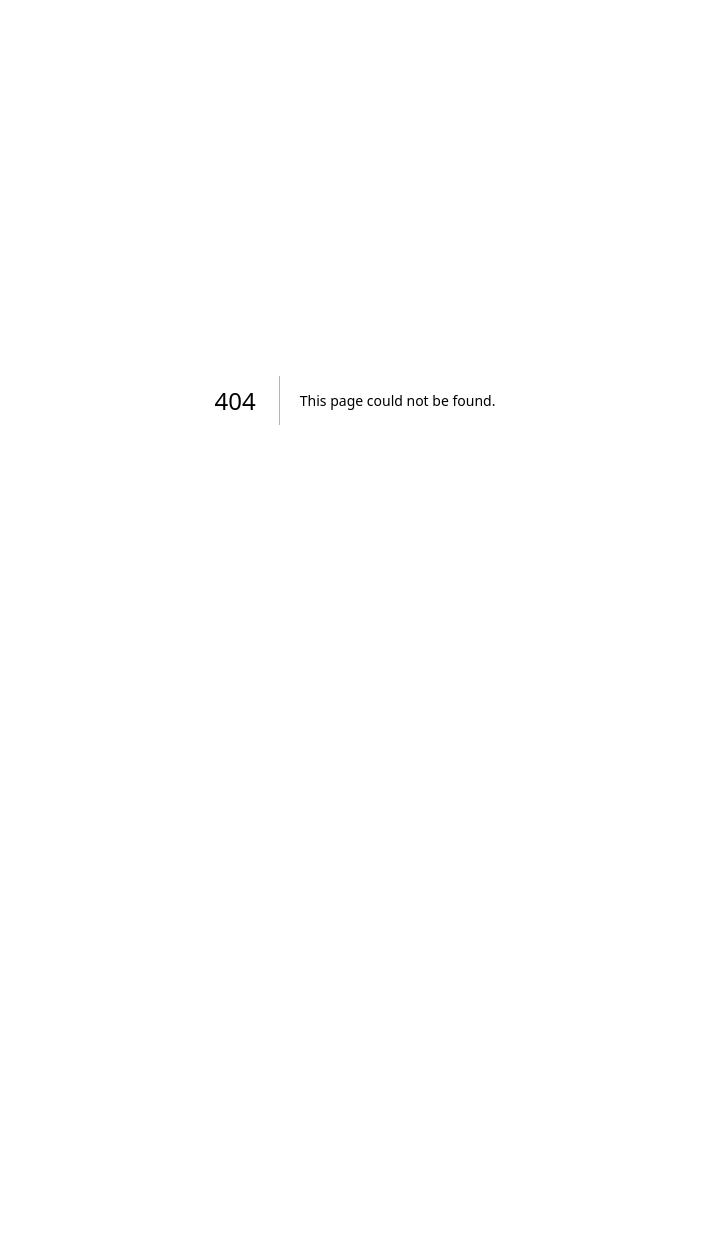
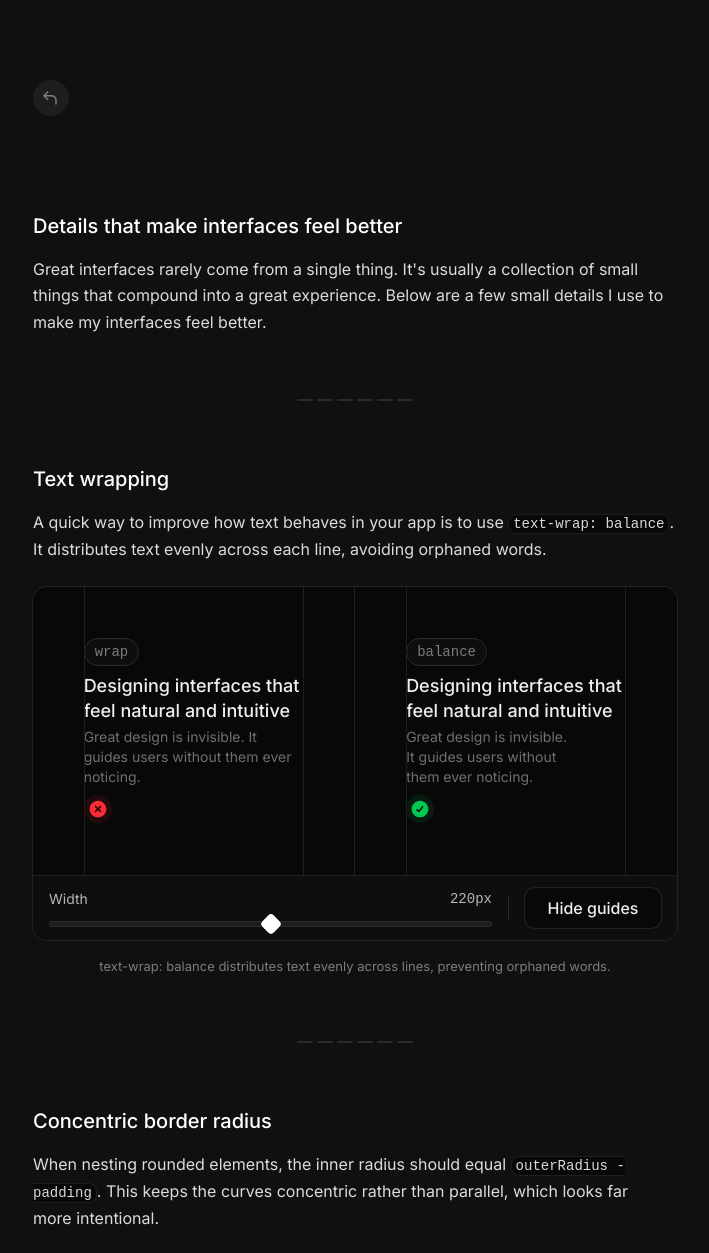
Before and after one commit to GobindB/gobindbakhshi, a Next.js app: page /experiment in a window 1280 px wide. Before the commit this address had no page. Shown: the top 1253 px of the page, without its empty margins (285-994 px from the left). Before the commit the page ends 800 px from the top, so only its background shows below. Built offline with nearby package versions, Linux system fonts and the light colour scheme.

Commit message:
feat: add /experiment page with UI detail demos

```diff
--- /dev/null
+++ b/src/app/experiment/page.tsx
@@ -0,0 +1,155 @@
+import { AntialiasingDemo } from "@/components/antialiasing-demo";
+import { BorderRadiusDemo } from "@/components/border-radius-demo";
+import { OpticalAlignmentDemo } from "@/components/optical-alignment-demo";
+import { ShadowBorderDemo } from "@/components/shadow-border-demo";
+import { StaggerDemo } from "@/components/stagger-demo";
+import { TabularNumbersDemo } from "@/components/tabular-numbers-demo";
+import { TableOfContents } from "@/components/table-of-contents";
+import { TextWrapDemo } from "@/components/text-wrap-demo";
+
+function Divider() {
+  return (
+    <div className="my-16 flex w-full items-center justify-center gap-1">
+      {Array.from({ length: 6 }, (_, i) => (
+        <div key={i} className="h-0.5 w-4 rounded-full bg-[#2a2a2a]" />
+      ))}
+    </div>
+  );
+}
+
+export default function Home() {
+  return (
+    <>
+    <TableOfContents />
+    <main className="mx-auto max-w-[43.25rem] px-6 py-20 leading-relaxed">
+      {/* Top bar */}
+      <div className="mb-24 flex min-h-9 w-full select-none items-center justify-between gap-2">
+        <a
+          className="group flex size-9 shrink-0 cursor-pointer items-center justify-center rounded-full bg-[#1e1e1e] transition-[scale,background-color] duration-200 ease-out hover:bg-[#2a2a2a] active:scale-[0.97] will-change-transform"
+          aria-label="Home"
+          href="/"
+        >
+          <svg
+            aria-label="Arrow Top Left Icon"
+            fill="none"
+            height="24"
+            viewBox="0 0 24 24"
+            width="24"
+            className="mr-0.5 size-[18px] text-[#7c7c7c] transition-colors duration-200 ease-out group-hover:text-[#eee]"
+          >
+            <path
+              d="M9.70711 4.70711C10.0976 4.31658 10.0976 3.68342 9.70711 3.29289C9.31658 2.90237 8.68342 2.90237 8.29289 3.29289L3.29289 8.29289C2.90237 8.68342 2.90237 9.31658 3.29289 9.70711L8.29289 14.7071C8.68342 15.0976 9.31658 15.0976 9.70711 14.7071C10.0976 14.3166 10.0976 13.6834 9.70711 13.2929L6.41421 10H10.4C12.0967 10 13.309 10.0008 14.2594 10.0784C15.198 10.1551 15.7927 10.3018 16.27 10.545C17.2108 11.0243 17.9757 11.7892 18.455 12.73C18.6982 13.2073 18.8449 13.802 18.9216 14.7406C18.9992 15.691 19 16.9033 19 18.6V20C19 20.5523 19.4477 21 20 21C20.5523 21 21 20.5523 21 20V18.5556C21 16.913 21 15.6191 20.9149 14.5778C20.8281 13.5154 20.6478 12.6283 20.237 11.8221C19.5659 10.5049 18.4951 9.43407 17.1779 8.76295C16.3717 8.35217 15.4846 8.17186 14.4222 8.08507C13.3809 7.99999 12.087 7.99999 10.4444 8L6.41421 8L9.70711 4.70711Z"
+              fill="currentColor"
+            />
+          </svg>
+        </a>
+      </div>
+
+      <h1 id="playground" className="mb-4 scroll-m-8 text-xl font-medium text-white">
+        Details that make interfaces feel better
+      </h1>
+      <p className="text-white/85 [line-height:1.65] [text-wrap:pretty]">
+        Great interfaces rarely come from a single thing. It&apos;s usually a
+        collection of small things that compound into a great experience. Below
+        are a few small details I use to make my interfaces feel better.
+      </p>
+
+      <Divider />
+
+      <h2 id="text-wrapping" className="mb-4 scroll-m-8 text-xl font-medium text-white">
+        Text wrapping
+      </h2>
+      <p className="text-white/85 [line-height:1.65] [text-wrap:pretty]">
+        A quick way to improve how text behaves in your app is to
+        use <code className="rounded-md border border-[#1e1e1e] bg-[#080808] px-1 py-px font-mono text-[14px]">text-wrap: balance</code>.
+        It distributes text evenly across each line, avoiding orphaned words.
+      </p>
+      <TextWrapDemo />
+
+      <Divider />
+
+      <h2 id="concentric-border-radius" className="mb-4 scroll-m-8 text-xl font-medium text-white">
+        Concentric border radius
+      </h2>
+      <p className="text-white/85 [line-height:1.65] [text-wrap:pretty]">
+        When nesting rounded elements, the inner radius should
+        equal <code className="rounded-md border border-[#1e1e1e] bg-[#080808] px-1 py-px font-mono text-[14px]">outerRadius - padding</code>.
+        This keeps the curves concentric rather than parallel, which looks far more
+        intentional.
+      </p>
+      <BorderRadiusDemo />
+
+      <Divider />
+
+      <h2 id="make-text-crispy" className="mb-4 scroll-m-8 text-xl font-medium text-white">
+        Make text crispy
+      </h2>
+      <p className="text-white/85 [line-height:1.65] [text-wrap:pretty]">
+        On macOS, the default font smoothing uses subpixel rendering which can make
+        light text on dark backgrounds appear heavy and blurry.
+        Use <code className="rounded-md border border-[#1e1e1e] bg-[#080808] px-1 py-px font-mono text-[14px]">-webkit-font-smoothing: antialiased</code> to
+        switch to grayscale antialiasing for thinner, sharper text.
+      </p>
+      <AntialiasingDemo />
+
+      <Divider />
+
+      <h2 id="use-tabular-numbers" className="mb-4 scroll-m-8 text-xl font-medium text-white">
+        Use tabular numbers
+      </h2>
+      <p className="text-white/85 [line-height:1.65] [text-wrap:pretty]">
+        Proportional numbers look great in prose, but in tables, dashboards, or
+        anywhere values change dynamically,
+        use <code className="rounded-md border border-[#1e1e1e] bg-[#080808] px-1 py-px font-mono text-[14px]">font-variant-numeric: tabular-nums</code>.
+        It gives every digit the same width so columns stay aligned and values
+        don&apos;t jitter when they update.
+      </p>
+      <TabularNumbersDemo />
+
+      <Divider />
+
+      <h2 id="split-and-stagger" className="mb-4 scroll-m-8 text-xl font-medium text-white">
+        Split and stagger entering elements
+      </h2>
+      <p className="text-white/85 [line-height:1.65] [text-wrap:pretty]">
+        When multiple elements enter at once, animating them all simultaneously
+        feels flat. Adding a small stagger
+        of <code className="rounded-md border border-[#1e1e1e] bg-[#080808] px-1 py-px font-mono text-[14px]">animation-delay</code> per
+        element creates a cascading reveal that feels organic and guided.
+      </p>
+      <StaggerDemo />
+
+      <Divider />
+
+      <h2 id="align-optically" className="mb-4 scroll-m-8 text-xl font-medium text-white">
+        Align optically, not geometrically
+      </h2>
+      <p className="text-white/85 [line-height:1.65] [text-wrap:pretty]">
+        A play icon centered mathematically inside a circle will look slightly
+        left-heavy because triangles have more visual mass on their flat edge.
+        Nudging it <code className="rounded-md border border-[#1e1e1e] bg-[#080808] px-1 py-px font-mono text-[14px]">1-2px</code> to
+        the right makes it appear centered to the human eye.
+      </p>
+      <OpticalAlignmentDemo />
+
+      <Divider />
+
+      <h2 id="use-shadows-instead-of-borders" className="mb-4 scroll-m-8 text-xl font-medium text-white">
+        Use shadows instead of borders
+      </h2>
+      <p className="text-white/85 [line-height:1.65] [text-wrap:pretty]">
+        Borders add to an element&apos;s layout size and can&apos;t be combined with depth
+        shadows in a single
+        property. Using <code className="rounded-md border border-[#1e1e1e] bg-[#080808] px-1 py-px font-mono text-[14px]">box-shadow: 0 0 0 1px</code> instead
+        gives you a visual border that doesn&apos;t affect layout and layers naturally
+        with other shadows.
+      </p>
+      <ShadowBorderDemo />
+
+      <Divider />
+
+      {/* Add your components below */}
+    </main>
+    </>
+  );
+}
```
